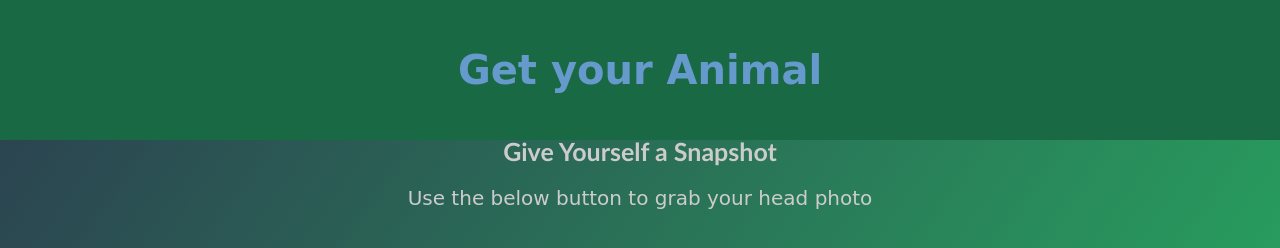
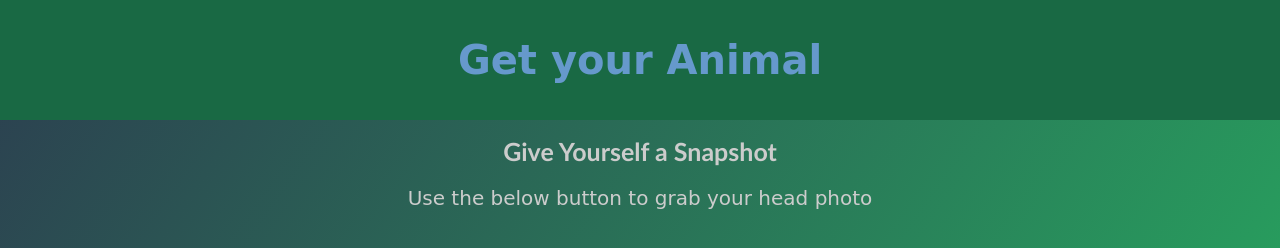
Before and after one commit to gzhai5/Animal_Face_Recognition, a PHP site: page /webpage/html/take_photo.html in a window 1280 px wide. Shown: the top 248 px of the page. Run offline with PHP 8.4, Linux system fonts and the light colour scheme.

```diff
--- a/server/code/webpage/css/take_photo.css
+++ b/server/code/webpage/css/take_photo.css
@@ -20,7 +20,7 @@ body{
 }
 .header {
     background-color: #196944;
-    padding: 20px;
+    padding: 10px;
     text-align: center;
     top: 0;
 }
@@ -35,6 +35,9 @@ body{
     padding: 0;
     box-sizing: border-box;
     text-align: center;
+}
+.container{
+    height: -100px;
 }
 h1 {
     color: #6699CC;
```
